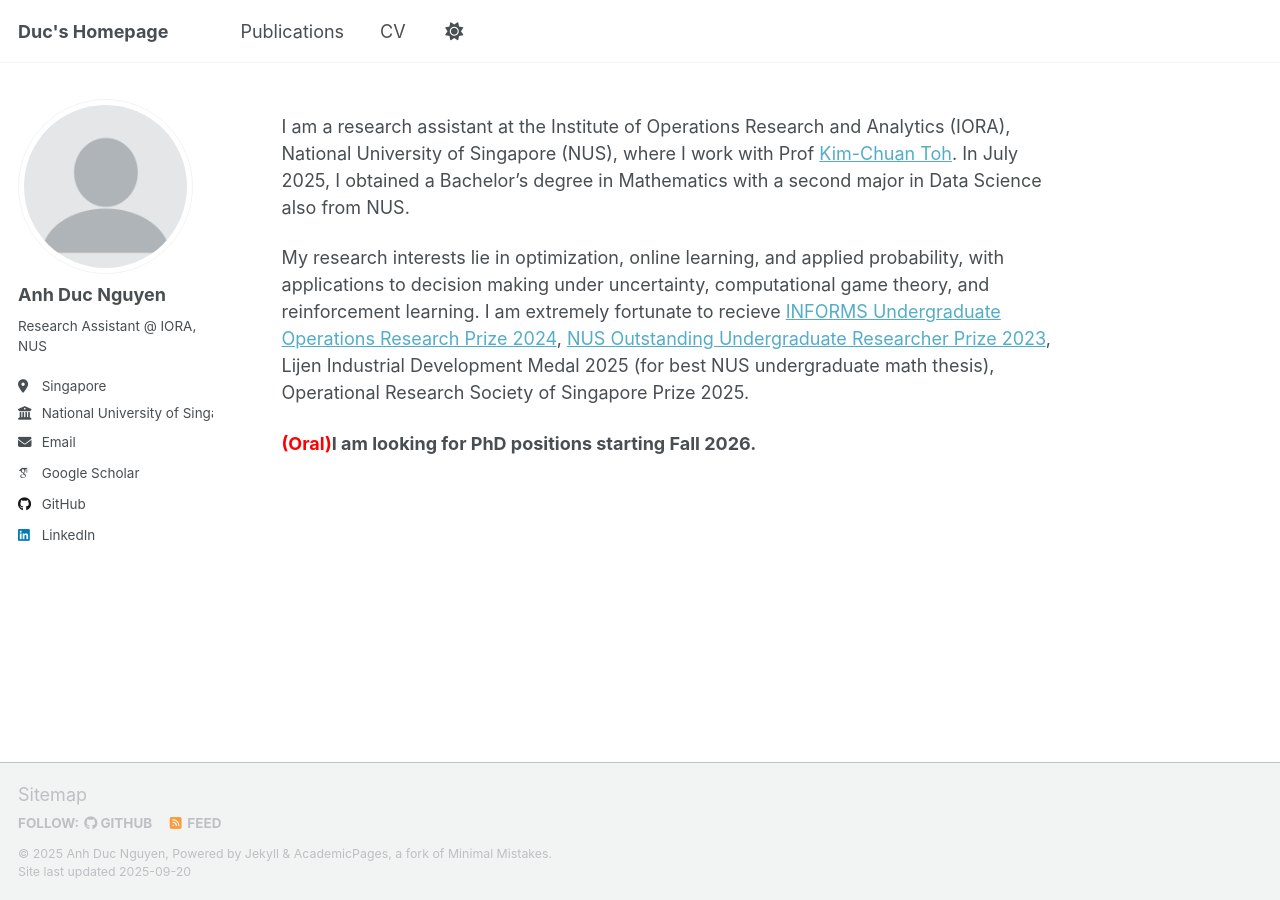
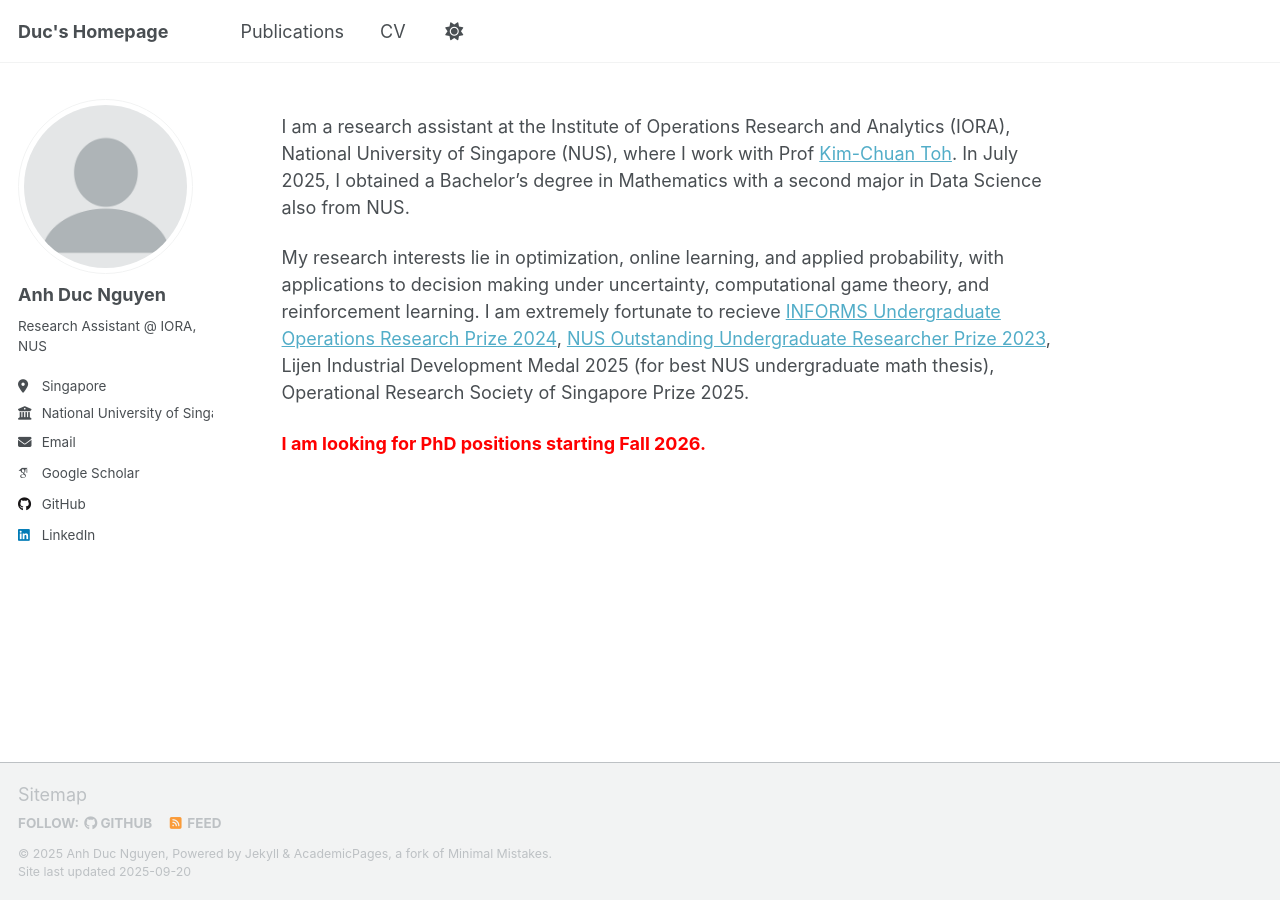
Before and after one commit to ducna271/ducna271.github.io, a Jekyll site: the page built from _pages/about.md, in a window 1280 px wide. Built offline with Jekyll 4.4.1, drawn with Linux system fonts in a browser that asks for light colours; some web fonts are replaced; a script that is not in the unit is left out.

Commit message:
Update about.md

```diff
--- a/_pages/about.md
+++ b/_pages/about.md
@@ -10,4 +10,4 @@ I am a research assistant at the Institute of Operations Research and Analytics
 
 My research interests lie in optimization, online learning, and applied probability, with applications to decision making under uncertainty, computational game theory, and reinforcement learning. I am extremely fortunate to recieve [INFORMS Undergraduate Operations Research Prize 2024](https://www.informs.org/Recognizing-Excellence/INFORMS-Prizes/Undergraduate-Operations-Research-Prize), [NUS Outstanding Undergraduate Researcher Prize 2023](https://www.science.nus.edu.sg/undergraduates/undergraduate-research/outstanding-undergraduate-researcher-prize/), Lijen Industrial Development Medal 2025 (for best NUS undergraduate math thesis), Operational Research Society of Singapore Prize 2025.
 
-<b><span style="color:red">(Oral)</span>I am looking for PhD positions starting Fall 2026.</b>
+<b><span style="color:red">I am looking for PhD positions starting Fall 2026.</span></b>
```
